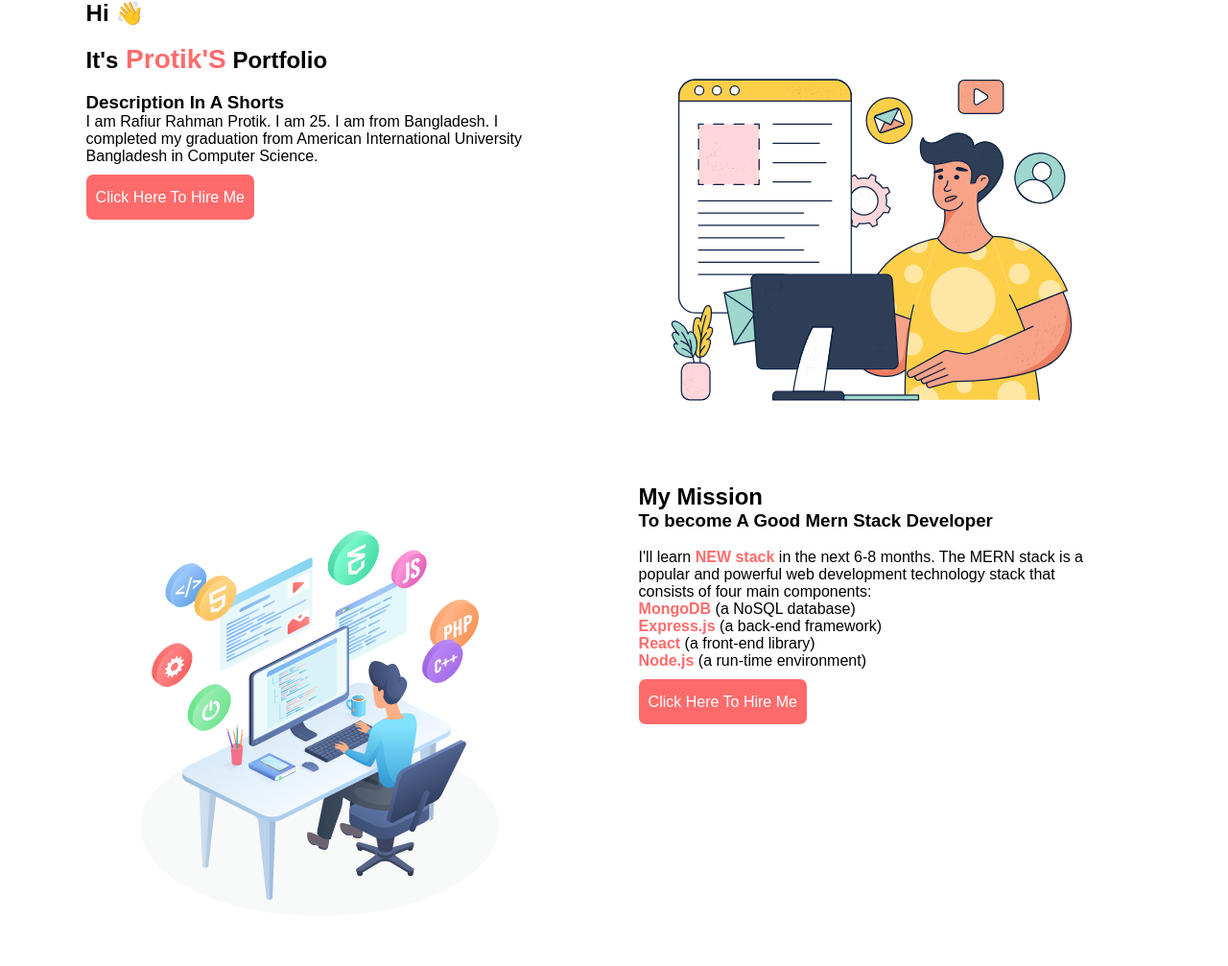
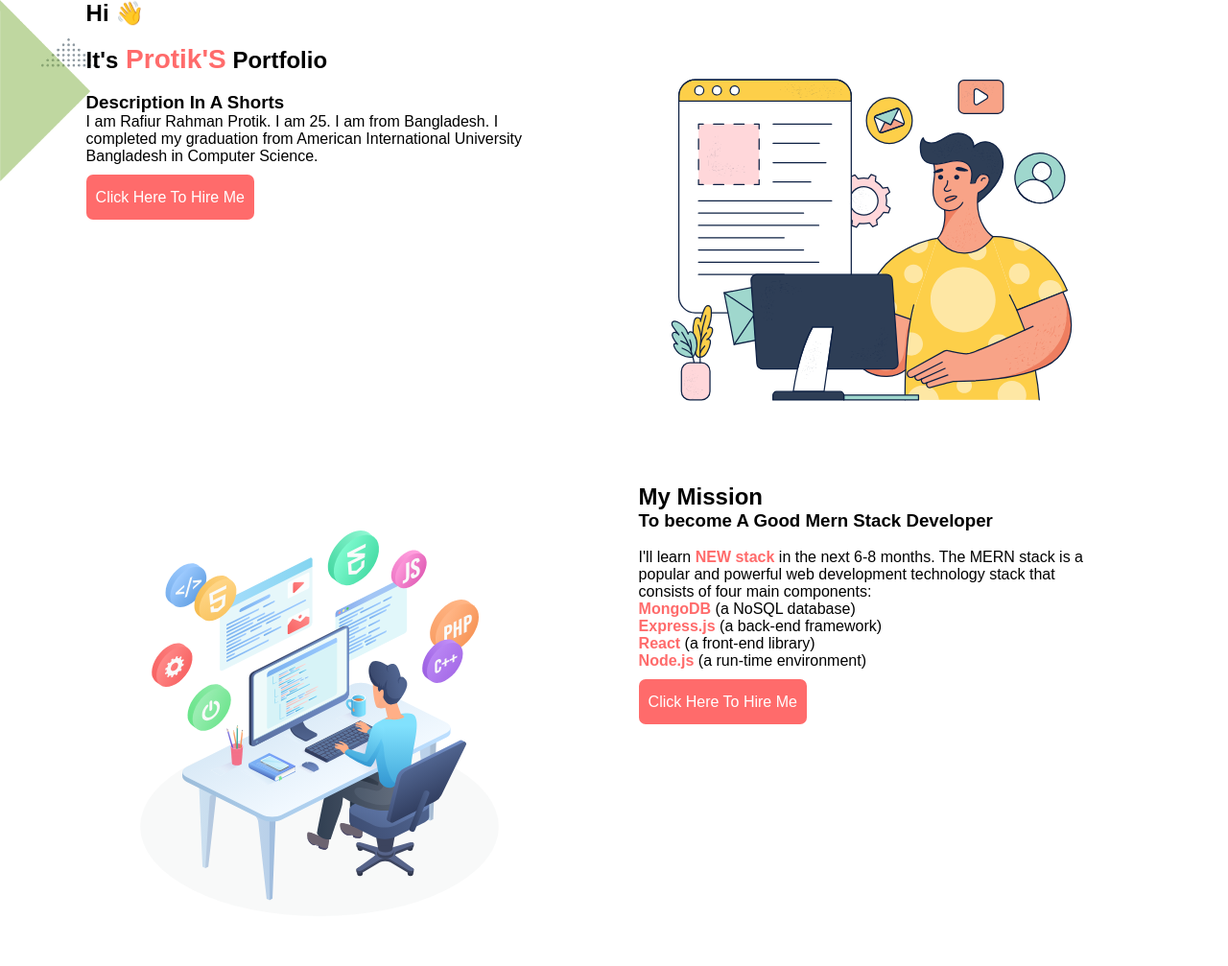
Before and after one commit to Habibakhan22/Portfolio-website, a plain HTML site: page index.html in a window 1280 px wide. Shown: the whole page at 96% size. Drawn offline with Linux system fonts and the light colour scheme.

Commit message:
backgroud image issue fixed and added height

```diff
--- a/styles/style.css
+++ b/styles/style.css
@@ -14,11 +14,14 @@ body {
     padding-left: 2%;
 }
 .top-banner {
-    background-image: url("images/shape2.png");
+    background-image: url("/images/shape1.png");
     background-size: 100px;
-    background-image: no-repeat;
+    background-repeat: no-repeat;
 }
 
+section{
+    height: 500px;
+}
 
 .btn-box {
    margin-top: 25px;
```
